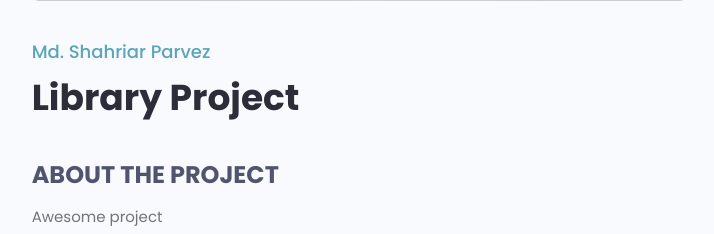
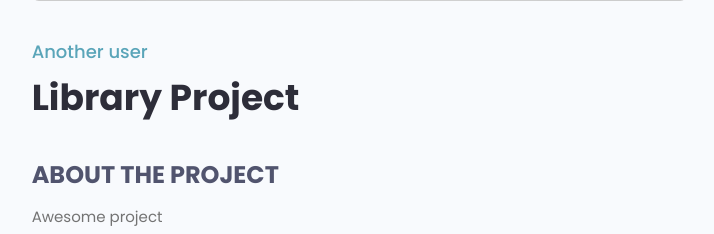
Before and after one commit to rahulXs/django-devsearch, a Django app: page /projects/project/5f416443-8d01-4d98-a957-53cd52531127/ in a window 1280 px wide. Shown: the part 506-740 px from the top of the page, without its empty margins (465-1179 px from the left). Run offline with Django 3.2, Linux system fonts and the light colour scheme; data comes from the database, SQL or seed files in the repository; some libraries are stand-ins or nearby versions.

Commit message:
Quick fix: Project owner name in single project view

```diff
--- a/projects/templates/projects/single-project.html
+++ b/projects/templates/projects/single-project.html
@@ -25,7 +25,7 @@
       </div>
       <div class="column column--2of3">
         <img class="singleProject__preview" src="{{ project.featured_image.url }}" alt="portfolio thumbnail" />
-        <a href="profile.html" class="singleProject__developer">Md. Shahriar Parvez</a>
+        <a href="{% url 'user-profile' project.owner.id  %}" class="singleProject__developer">{{project.owner.name}}</a>
         <h2 class="singleProject__title">{{project.title}}</h2>
         <h3 class="singleProject__subtitle">About the Project</h3>
         <div class="singleProject__info">
```
